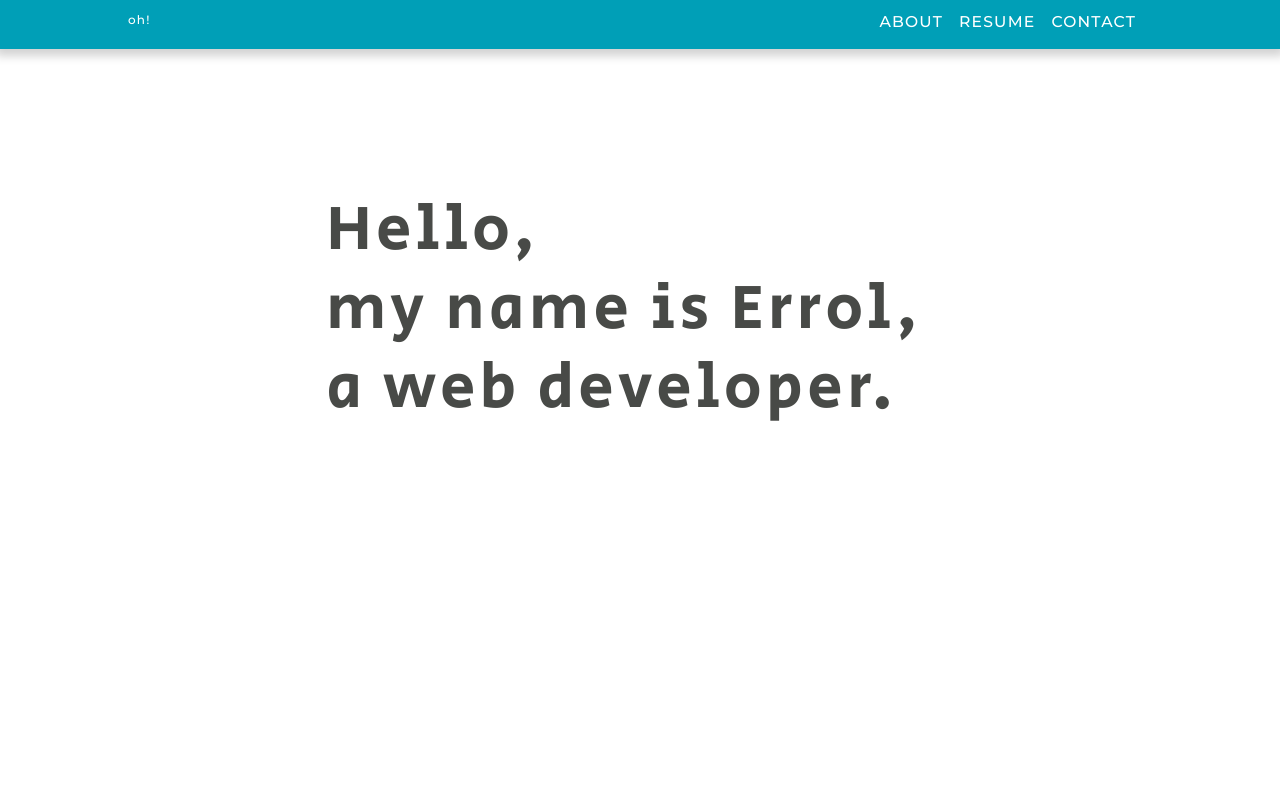
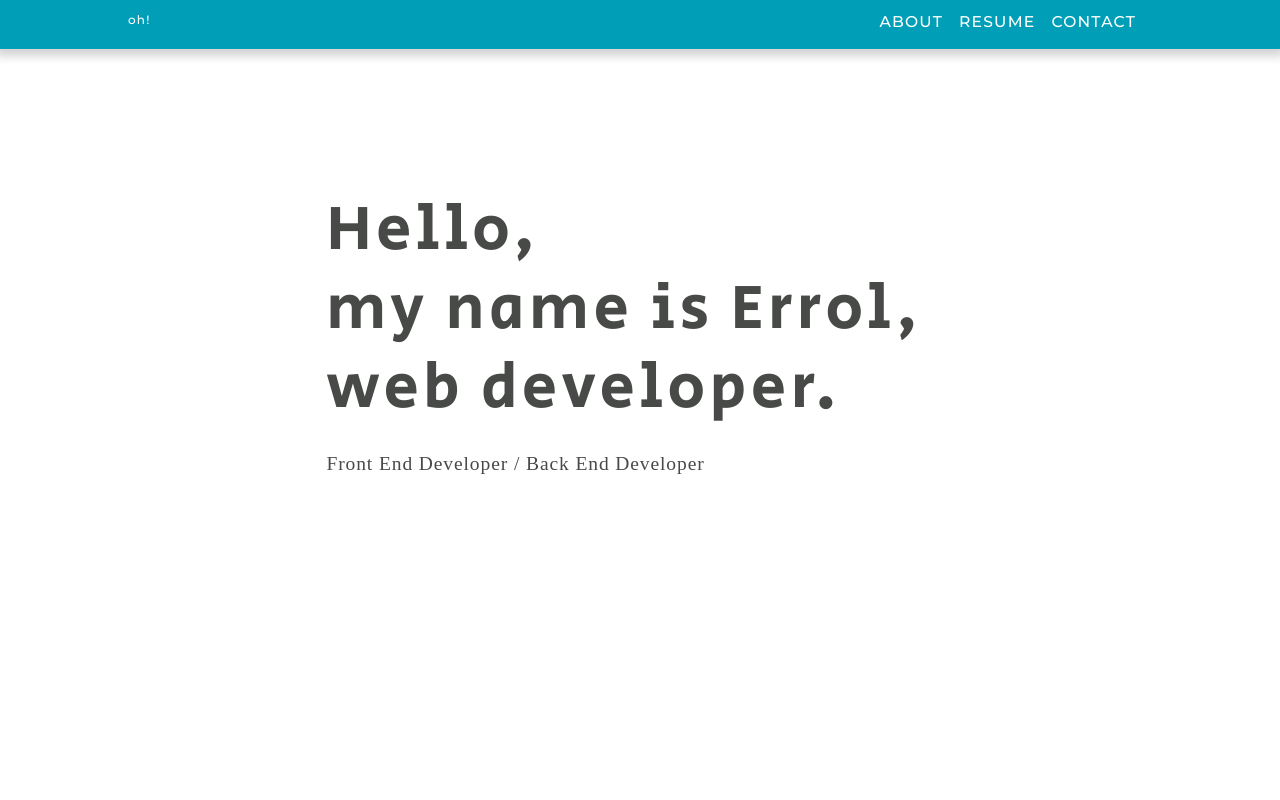
Before and after one commit to ekbalba/My-personal-website, a plain HTML site: page index.html in a window 1280 px wide. Shown: the top 800 px of the page. Drawn offline with nearby package versions, Linux system fonts and the light colour scheme; a web font is replaced by a local one.

Commit message:
Added small content.

```diff
--- a/index.html
+++ b/index.html
@@ -36,8 +36,11 @@
                 <h2>
                     <span class="line-break">Hello,</span>
                     <span class="line-break">my name is Errol,</span>
-                    <span class="line-break">a web developer.</span>
+                    <span class="line-break">web developer.</span>
                 </h2>
+                <p>
+                   Front End Developer / Back End Developer
+                </p>
             </section>
         </div>
     </header>
@@ -80,7 +83,7 @@
                     honing my developing skills thru <a href="https://www.pluralsight.com/" class="orange-highlight">Pluralsight</a> courses.
                 </li>
                 <li>
-                    doing freelance web development for clients.
+                    doing freelance web development for amazing clients.
                 </li>
                 <li>
                     making a web application to help project managers manage their projects.
```
